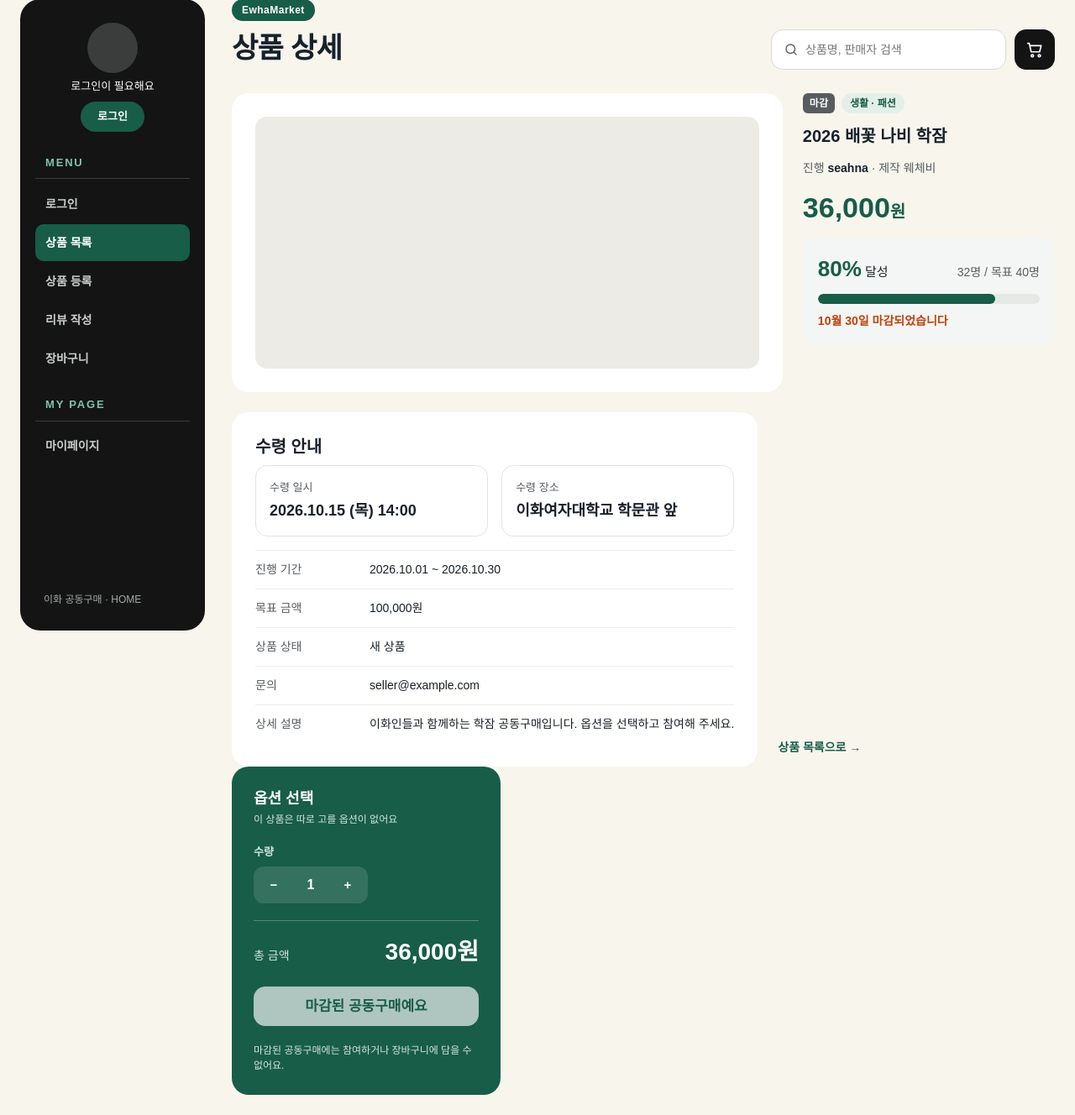
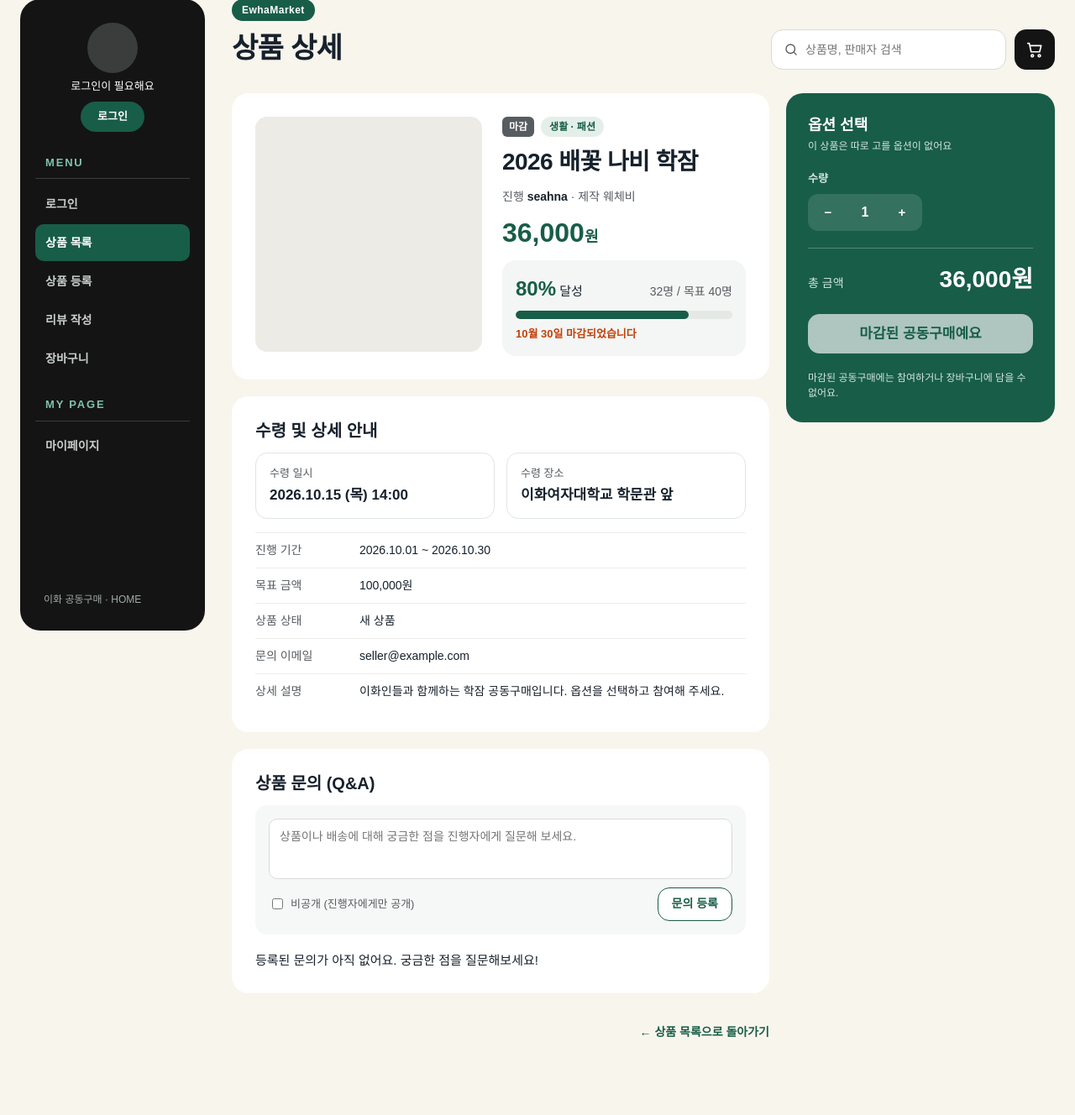
Before and after one commit to 2026-osp-project-2425/2026_osp_project_2425, a Flask app: page /product_detail in a window 1280 px wide. Shown: the part 25-1353 px from the top of the page at 84% size. After the commit the page ends 1261 px from the top, so only its background shows below. Run offline with Flask 3, Linux system fonts and the light colour scheme; data comes from the database, SQL or seed files in the repository; both versions use the stored data as it was after the commit; some web fonts are replaced.

Commit message:
그 외 자잘한 부분 수정

```diff
--- a/static/css/account.css
+++ b/static/css/account.css
@@ -4,7 +4,7 @@
 .profile-head { display:flex; flex-wrap:wrap; align-items:center; gap:20px; }
 .profile-initial { display:flex; align-items:center; justify-content:center; flex-shrink:0; width:72px; height:72px; border-radius:50%; background:var(--soft-green); color:var(--green); font-size:28px; font-weight:800; }
 .profile-name { flex:1 1 240px; min-width:0; }
-.profile-name>div { display:flex; flex-wrap:wrap; align-items:center; gap:10px; }
+.profile-name> { display:flex; flex-wrap:wrap; align-items:center; gap:10px; }
 .profile-name p { margin:4px 0 0; color:var(--muted); font-size:14px; }
 .profile-actions { display:flex; flex-wrap:wrap; gap:10px; }
 .orders-head .sort-pills { margin-right: 10px; }
--- a/static/css/product_detail.css
+++ b/static/css/product_detail.css
@@ -1,43 +1,57 @@
-.back-link { align-self:flex-end; display:inline-flex; align-items:center; min-height:44px; color:var(--green); font-size:14px; font-weight:600; }
+.back-link { align-self:flex-end; display:inline-flex; align-items:center; min-height:44px; color:var(--green); font-size:14px; font-weight:600; margin-top:4px; }
 .back-link:hover { color:#0f4433; }
 
-.detail-layout { display:flex; flex-wrap:wrap; gap:24px; align-items:flex-start; }
-.detail-main { flex:999 1 520px; min-width:0; display:flex; flex-direction:column; gap:20px; }
+.detail-layout { display:flex; flex-wrap:wrap; gap:20px; align-items:flex-start; }
+.detail-main { flex: 1 1 520px; min-width:0; display:flex; flex-direction:column; gap:20px; }
 .detail-card { background:#fff; border-radius:20px; padding:28px; }
-.detail-card h2 { margin-bottom:8px; font-size:20px; }
-.detail-summary { display:flex; flex-wrap:wrap; gap:28px; }
-.detail-gallery { flex:1 1 280px; min-width:0; display:flex; flex-direction:column; gap:10px; }
+.detail-card h2 { margin-bottom:12px; font-size:20px; font-weight:700; }
+.detail-summary { display:flex; flex-wrap:wrap; gap:24px; }
+.detail-gallery { flex:1 1 260px; min-width:0; display:flex; flex-direction:column; gap:10px; }
 .photo-main,.photo-thumb { display:flex; align-items:center; justify-content:center; overflow:hidden; background:#ecebe5; border-radius:14px; color:#62666a; font-size:13px; }
-.photo-main { height:300px; }
+.photo-main { height:280px; }
 .photo-main img,.photo-thumb img { width:100%; height:100%; object-fit:cover; display:block; }
 .photo-thumbs { display:flex; gap:10px; }
-.photo-thumb { width:72px; height:72px; }
+.photo-thumb { width:64px; height:64px; }
 .photo-thumb.on { border:2px solid var(--green); }
-.detail-info { flex:1 1 300px; min-width:0; display:flex; flex-direction:column; gap:14px; }
+.detail-info { flex:1 1 280px; min-width:0; display:flex; flex-direction:column; gap:12px; }
 .detail-tags { display:flex; flex-wrap:wrap; gap:8px; }
-.detail-card .detail-name { margin:0; font-size:32px; font-weight:800; letter-spacing:-.02em; line-height:1.3; overflow-wrap:anywhere; }
+.detail-card .detail-name { margin:0; font-size:28px; font-weight:800; letter-spacing:-.02em; line-height:1.3; overflow-wrap:anywhere; }
 .detail-host { margin:0; font-size:14px; color:#575c60; }
 .detail-host a { color:var(--ink); font-weight:700; }
 .detail-host a:hover { color:var(--green); }
-.detail-price { margin:0; font-size:34px; font-weight:800; color:var(--green); line-height:1.3; }
-.detail-price span { font-size:20px; }
-.funding { background:#f3f6f4; border-radius:16px; padding:18px; display:flex; flex-direction:column; gap:10px; }
+.detail-price { margin:0; font-size:32px; font-weight:800; color:var(--green); line-height:1.3; }
+.detail-price span { font-size:18px; }
+.funding { background:#f3f6f4; border-radius:16px; padding:16px; display:flex; flex-direction:column; gap:8px; }
 .funding-head { display:flex; flex-wrap:wrap; justify-content:space-between; align-items:baseline; gap:4px 12px; }
-.funding-head b { font-size:26px; color:var(--green); }
+.funding-head b { font-size:24px; color:var(--green); }
 .funding-count { font-size:14px; color:#575c60; }
-.funding progress { height:12px; }
-.funding-note { margin:0; font-size:14px; font-weight:600; color:#c2410c; }
+.funding progress { height:10px; }
+.funding-note { margin:0; font-size:13px; font-weight:600; color:#c2410c; }
 .funding-note:empty { display:none; }
-.pickup-grid { display:grid; grid-template-columns:repeat(2,minmax(0,1fr)); gap:16px; margin:8px 0 16px; }
-.pickup-box { border:1px solid #dfe6e2; border-radius:14px; padding:16px; }
+.pickup-grid { display:grid; grid-template-columns:repeat(2,minmax(0,1fr)); gap:14px; margin:8px 0 16px; }
+.pickup-box { border:1px solid #dfe6e2; border-radius:14px; padding:14px 16px; }
 .pickup-box span { display:block; font-size:13px; color:#575c60; }
-.pickup-box strong { display:block; font-size:18px; margin-top:4px; overflow-wrap:anywhere; }
+.pickup-box strong { display:block; font-size:17px; margin-top:4px; overflow-wrap:anywhere; }
 .detail-rows { margin:0; }
-.detail-rows>div { display:grid; grid-template-columns:120px minmax(0,1fr); gap:16px; padding:12px 0; border-top:1px solid #eceeea; font-size:14px; }
+.detail-rows>div { display:grid; grid-template-columns:110px minmax(0,1fr); gap:14px; padding:10px 0; border-top:1px solid #eceeea; font-size:14px; }
 .detail-rows dt { color:#575c60; }
 .detail-rows dd { margin:0; min-width:0; overflow-wrap:anywhere; }
 
-.option-panel { flex:1 1 280px; max-width:320px; background:var(--green); color:#fff; border-radius:20px; padding:26px; display:flex; flex-direction:column; gap:20px; }
+/* Q&A 카드 전용 스타일 */
+.qna-write-form { display:flex; flex-direction:column; gap:10px; margin-bottom:20px; padding:16px; background:#f6f8f7; border-radius:14px; }
+.qna-write-form textarea { width:100%; height:72px; padding:10px 12px; font-size:14px; border:1px solid var(--field-line); border-radius:10px; resize:none; }
+.qna-write-actions { display:flex; justify-content:space-between; align-items:center; gap:10px; }
+.qna-private-check { font-size:13px; color:var(--muted); display:flex; align-items:center; gap:6px; cursor:pointer; white-space: nowrap; }
+.qna-write-actions .btn { min-height:40px; padding:0 16px; font-size:14px; }
+.qna-list { display:flex; flex-direction:column; gap:12px; }
+.qna-item { padding:14px; border:1px solid var(--line); border-radius:12px; display:flex; flex-direction:column; gap:6px; }
+.qna-item-head { display:flex; align-items:center; gap:8px; }
+.qna-item-question { margin:0; font-size:14px; color:var(--ink); }
+.qna-item-question b { color:var(--green); }
+.qna-item-answer { margin-top:4px; padding:10px 12px; background:#f3f6f4; border-radius:8px; font-size:13px; color:var(--ink); }
+.qna-item-answer b { color:var(--urgent); }
+
+.option-panel { flex: 1 1 280px; max-width:320px; position: sticky; top: 24px; height: fit-content; background:var(--green); color:#fff; border-radius:20px; padding:26px; display:flex; flex-direction:column; gap:20px; }
 .option-panel h2 { font-size:18px; }
 .option-head { display:flex; flex-direction:column; gap:4px; }
 .option-head span { font-size:12px; color:#d3e6de; }
@@ -66,9 +80,8 @@
 .option-note { margin:0; font-size:12px; color:#d3e6de; }
 
 @media(max-width:1200px) { .option-panel { max-width:none; } }
-@media(max-width:760px) {
-    .detail-main { flex-basis:100%; }
-    .detail-card { padding:20px; }
+@media(max-width:900px) {
+    .option-panel { max-width:none; position:static; width:100%; }
 }
 @media(max-width:480px) { .pickup-grid { grid-template-columns:minmax(0,1fr); } .detail-rows>div { grid-template-columns:88px minmax(0,1fr); gap:12px; } }
 .option-buy:disabled { opacity:.65; filter:none; }
--- a/templates/product_detail.html
+++ b/templates/product_detail.html
@@ -20,7 +20,7 @@
                 </div>
                 {% endif %}
             </div>
-            </div>
+
             <div class="detail-info">
                 <div class="detail-tags">
                     {{ dday(days_left) }}
@@ -39,8 +39,9 @@
                 </div>
             </div>
         </section>
+
         <section class="detail-card">
-            <h2>수령 안내</h2>
+            <h2>수령 및 상세 안내</h2>
             <div class="pickup-grid">
                 <div class="pickup-box"><span>수령 일시</span><strong>{{ pickup_text }}</strong></div>
                 <div class="pickup-box"><span>수령 장소</span><strong>{{ product.address }}</strong></div>
@@ -49,12 +50,44 @@
                 <div><dt>진행 기간</dt><dd>{{ product.start_date|replace('-','.') if product.start_date else '일정 미정' }}{% if product.end_date %} ~ {{ product.end_date|replace('-','.') }}{% endif %}</dd></div>
                 <div><dt>목표 금액</dt><dd>{{ product.target_amount|won ~ '원' if product.target_amount else '미정' }}</dd></div>
                 <div><dt>상품 상태</dt><dd>{{ status_labels.get(product.status,product.status) }}</dd></div>
-                <div><dt>문의</dt><dd>{{ product.email }}</dd></div>
+                <div><dt>문의 이메일</dt><dd>{{ product.email }}</dd></div>
                 <div><dt>상세 설명</dt><dd class="preserve-lines">{{ product.description or '등록된 설명이 없습니다.' }}</dd></div>
             </dl>
         </section>
-        <a class="back-link" href="{{ url_for('view_list') }}">상품 목록으로 →</a>
+
+        <section class="detail-card qna-section">
+            <h2>상품 문의 (Q&A)</h2>
+            <form class="qna-write-form" method="post" action="#">
+                <textarea name="question" placeholder="상품이나 배송에 대해 궁금한 점을 진행자에게 질문해 보세요." required rows="3"></textarea>
+                <div class="qna-write-actions">
+                    <label class="qna-private-check"><input type="checkbox" name="is_private" value="1"> 비공개 (진행자에게만 공개)</label>
+                    <button class="btn btn-white" type="submit">문의 등록</button>
+                </div>
+            </form>
+            <div class="qna-list">
+                {% for q in qna_list|default([]) %}
+                {% if not q.is_private or (user and (user.username == q.author or user.username == product.seller_id)) %}
+                <div class="qna-item">
+                    <div class="qna-item-head">
+                        <span class="status-chip {{ 'done' if q.answer else 'wait' }}">{{ '답변 완료' if q.answer else '답변 대기' }}</span>
+                        {% if q.is_private %}<span class="status-chip off">비공개</span>{% endif %}
+                        <span class="muted small">{{ q.author }} · {{ q.date }}</span>
+                    </div>
+                    <p class="qna-item-question"><b>Q.</b> {{ q.question }}</p>
+                    {% if q.answer %}
+                    <div class="qna-item-answer"><b>A.</b> {{ q.answer }}</div>
+                    {% endif %}
+                </div>
+                {% endif %}
+                {% else %}
+                <p class="table-empty">등록된 문의가 아직 없어요. 궁금한 점을 질문해보세요!</p>
+                {% endfor %}
+            </div>
+        </section>
+
+        <a class="back-link" href="{{ url_for('view_list') }}">← 상품 목록으로 돌아가기</a>
     </div>
+
     <form class="option-panel" id="option-form" action="{{ url_for('cart_add') }}" method="post" data-price="{{ product.price }}">
         <input type="hidden" name="product_id" value="{{ product.id }}">
         <div class="option-head"><h2>옵션 선택</h2><span>{{ '진행자가 등록한 옵션 중에서 골라요' if product.sizes or product.colors else '이 상품은 따로 고를 옵션이 없어요' }}</span></div>
```
Also changed, not shown: templates/product_registration.html (+4 -6 lines), templates/review_writing.html (+11 -1 lines), instance/market.sqlite3.
